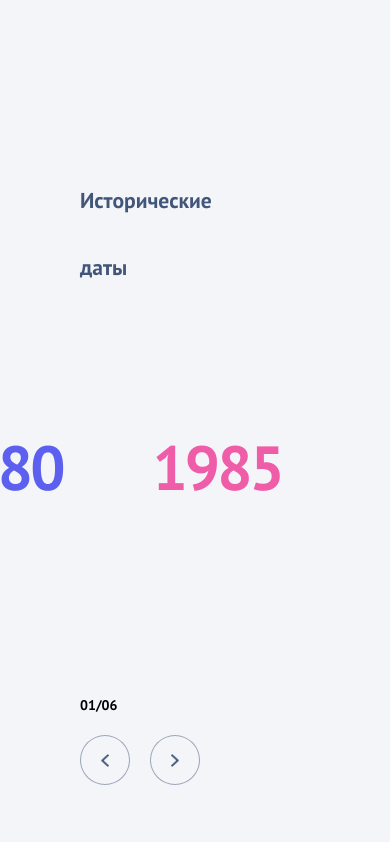
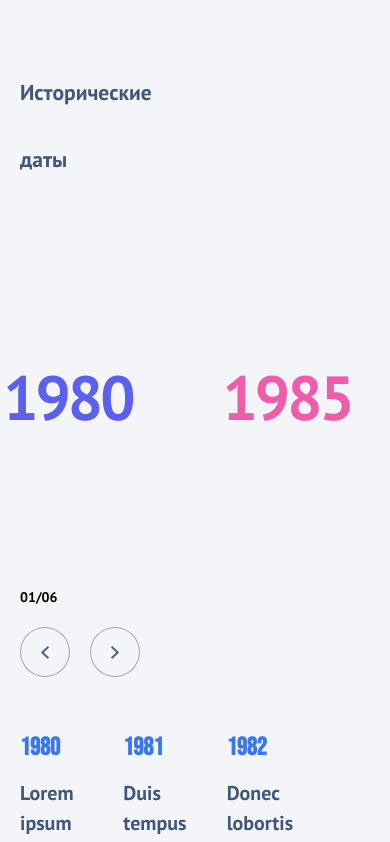
Before and after one commit to Avatarius/slider-dates, a React app: page / in a window 390 px wide. Shown: the top 842 px of the page. Built offline with nearby package versions, Linux system fonts and the light colour scheme.

Commit message:
продолжаю работать над адаптивом

```diff
--- a/src/components/circle/circle.module.scss
+++ b/src/components/circle/circle.module.scss
@@ -2,13 +2,16 @@
 
 .container {
   position: absolute;
-  inset-inline-start: calc(50% - (var(--circle-size, 530px) / 2));
+  // inset-inline-start: calc(50% - (var(--circle-size, 530px) / 2));
+  inset-inline-end: calc(50%);
+  translate: 50%;
   inset-block-start: 215px;
   display: flex;
   justify-content: center;
   align-items: center;
   inline-size: var(--circle-size, 530px);
-  block-size: var(--circle-size, 530px);
+  aspect-ratio: 1;
+  // block-size: var(--circle-size, 530px);
   @media  screen and (max-width: 570px) {
     inline-size: 100%;
   }
--- a/src/components/slider/slider.module.scss
+++ b/src/components/slider/slider.module.scss
@@ -1,7 +1,8 @@
 .container {
   // margin-inline: 320px 160px;
   margin-inline: clamp(0rem, calc(-71.429rem + 76.19vw), 20rem) clamp(0rem, calc(-35.714rem + 38.095vw), 10rem);
-  padding: 167px 0 0 80px;
+  // padding: 167px 0 0 80px;
+  padding: clamp(3.688rem, -20.42rem + 25.714vw, 10.438rem) 0 0 clamp(1.25rem, -12.143rem + 14.286vw, 5rem);
   border-inline: 1px solid var(--main-border-color, rgba(66, 86, 122, 0.1));
   position: relative;
   @media screen and (max-width: 1500px) {
```
